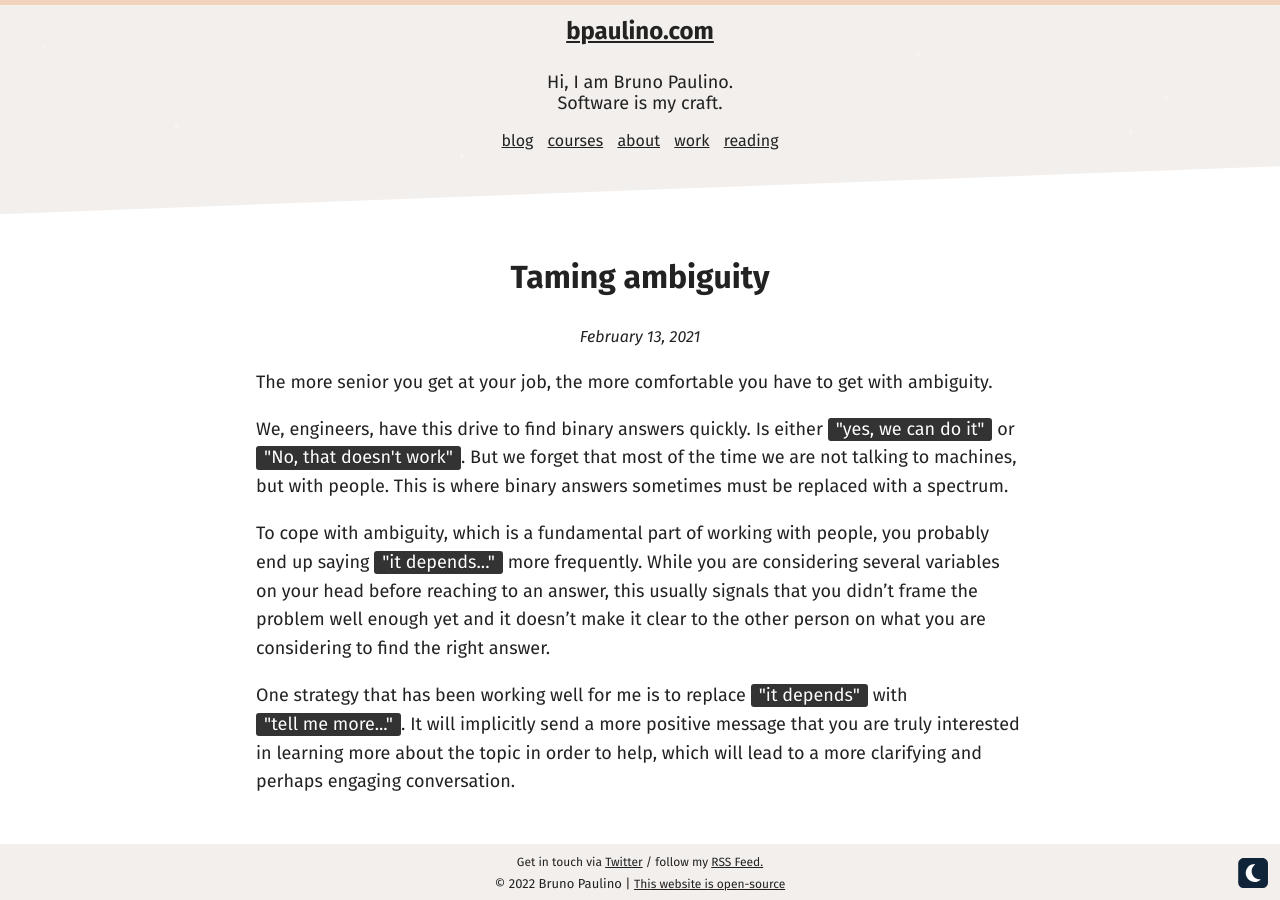
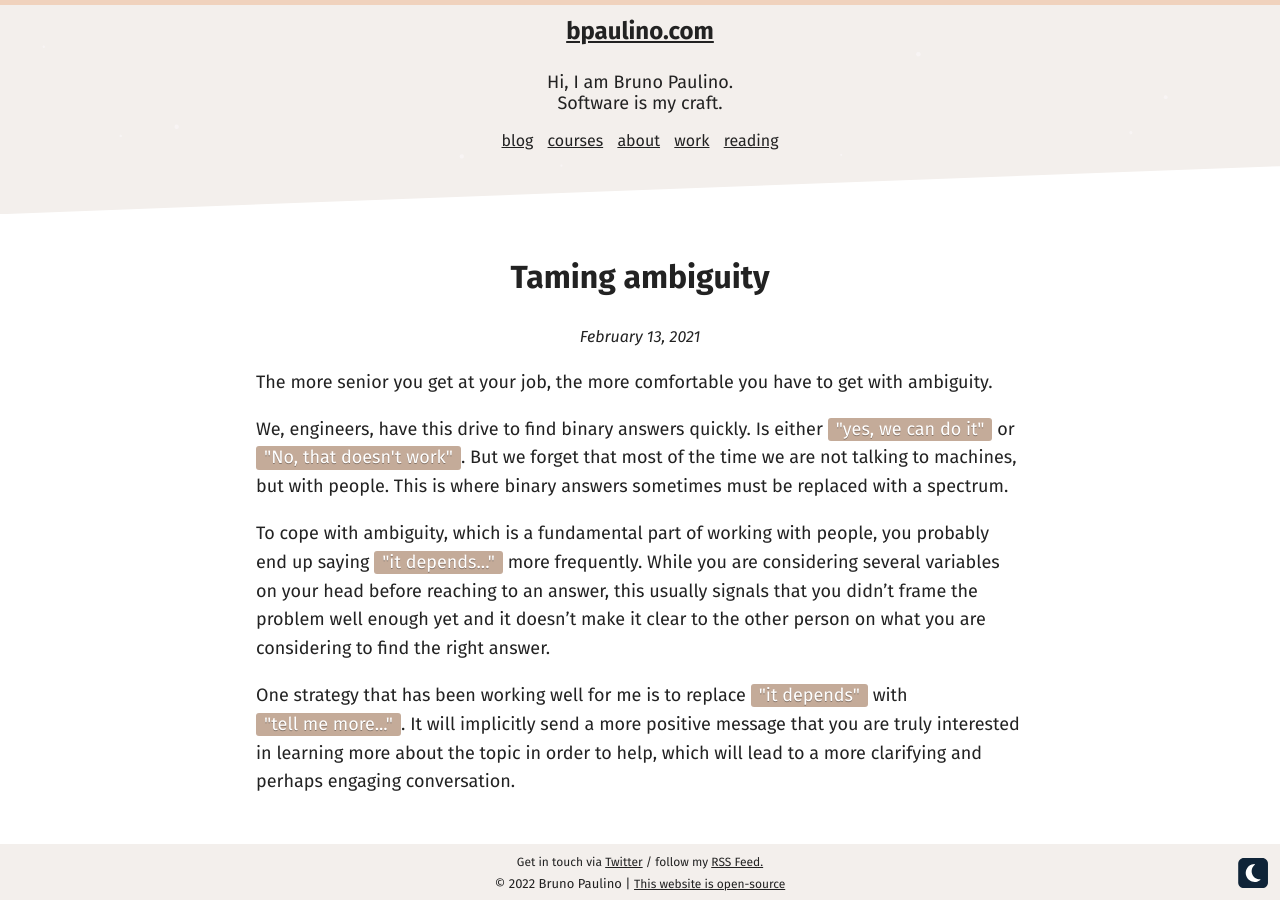
Before and after one commit to brunojppb/brunojppb.github.io, a Jekyll site: the page built from _posts/2021-02-13-taming-ambiguity.md, in a window 1280 px wide. Built offline with Jekyll 4.4.1, drawn with Linux system fonts in a browser that asks for light colours.

Commit message:
fix variable

```diff
--- a/_sass/main.scss
+++ b/_sass/main.scss
@@ -13,6 +13,7 @@
   --secondary-color: #20364C;
   --text-color: #CFD2D6;
   --progress-bar-color: #CFD2D6;
+  --code-bg: #333;
 }
 
 * {
@@ -90,6 +91,7 @@ body {
   --secondary-color: #F3EFEC;
   --text-color: #222222;
   --progress-bar-color: #f0d2bd;
+  --code-bg: #c4ab99;
 }
 
 .about-me {
@@ -148,7 +150,7 @@ code.highlighter-rouge.language-plaintext {
   display: inline-block;
   font-family: inherit;
   font-size: inherit;
-  background-color: #333;
+  background-color: var(--code-bg);
   color: white;
   padding: 0 8px;
   border-radius: 3px;
```
